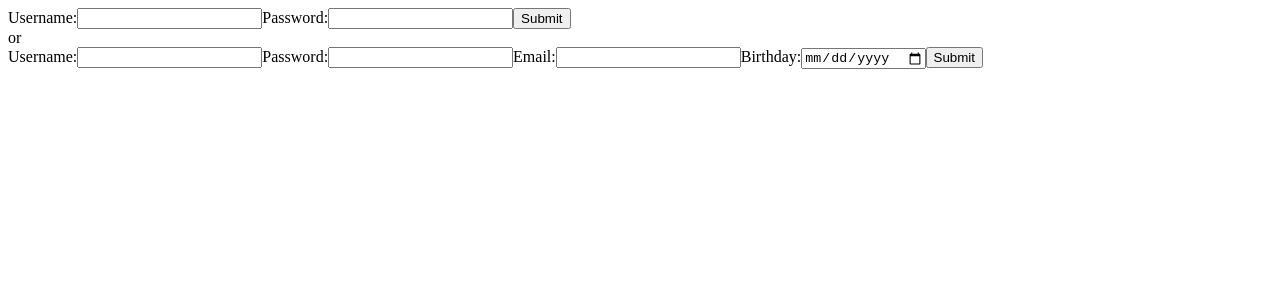
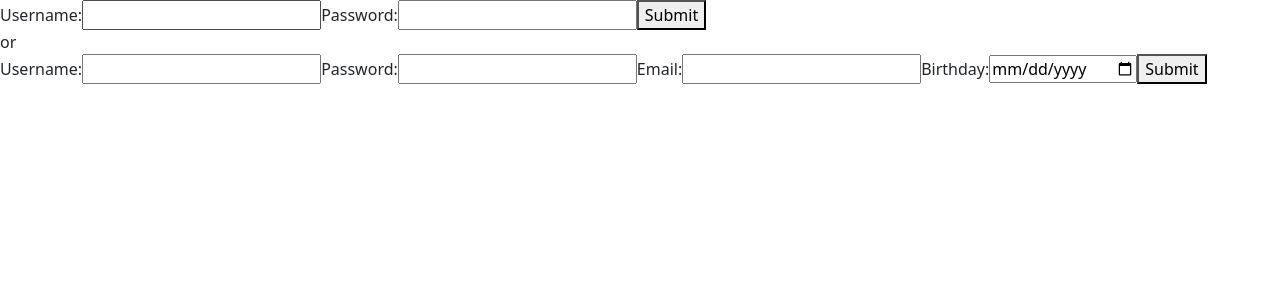
Before and after one commit to JackOliCode/myFlix-client, a React (Vite) app: page / in a window 1280 px wide. Shown: the top 300 px of the page. Built offline with nearby package versions, Linux system fonts and the light colour scheme.

Commit message:
added react bootstrap and imported to index.scss

```diff
--- a/package.json
+++ b/package.json
@@ -16,9 +16,11 @@
   },
   "homepage": "https://github.com/JackOliCode/myFlix-client#readme",
   "dependencies": {
+    "bootstrap": "^5.2.3",
     "parcel": "^2.8.3",
     "prop-types": "^15.8.1",
     "react": "^18.2.0",
+    "react-bootstrap": "^2.7.2",
     "react-dom": "^18.2.0"
   },
   "devDependencies": {
--- a/src/index.scss
+++ b/src/index.scss
@@ -1,3 +1,6 @@
+
+@import '~bootstrap/scss/bootstrap.scss';
+
 $color: steelblue;
 
 .my-flix {
```
Also changed, not shown: 1 other file (tests, documents, lock files or other folders).
